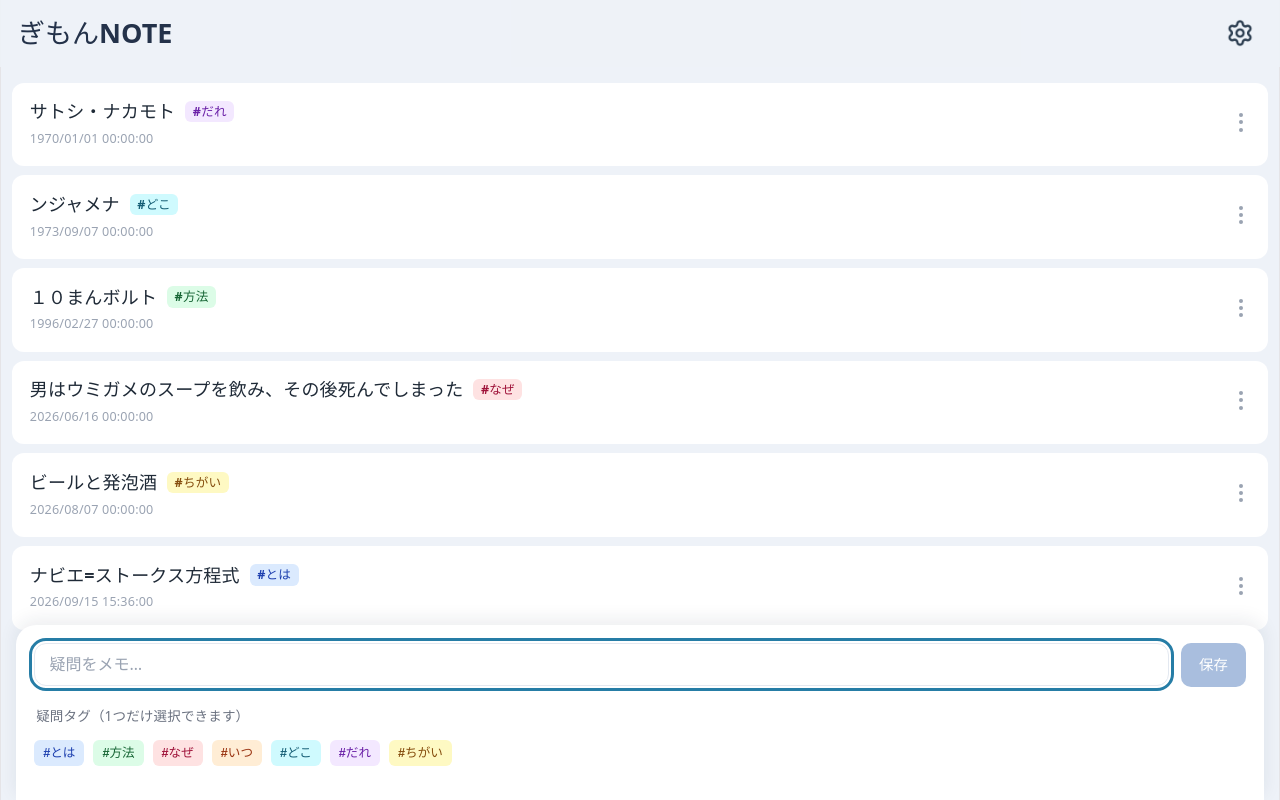
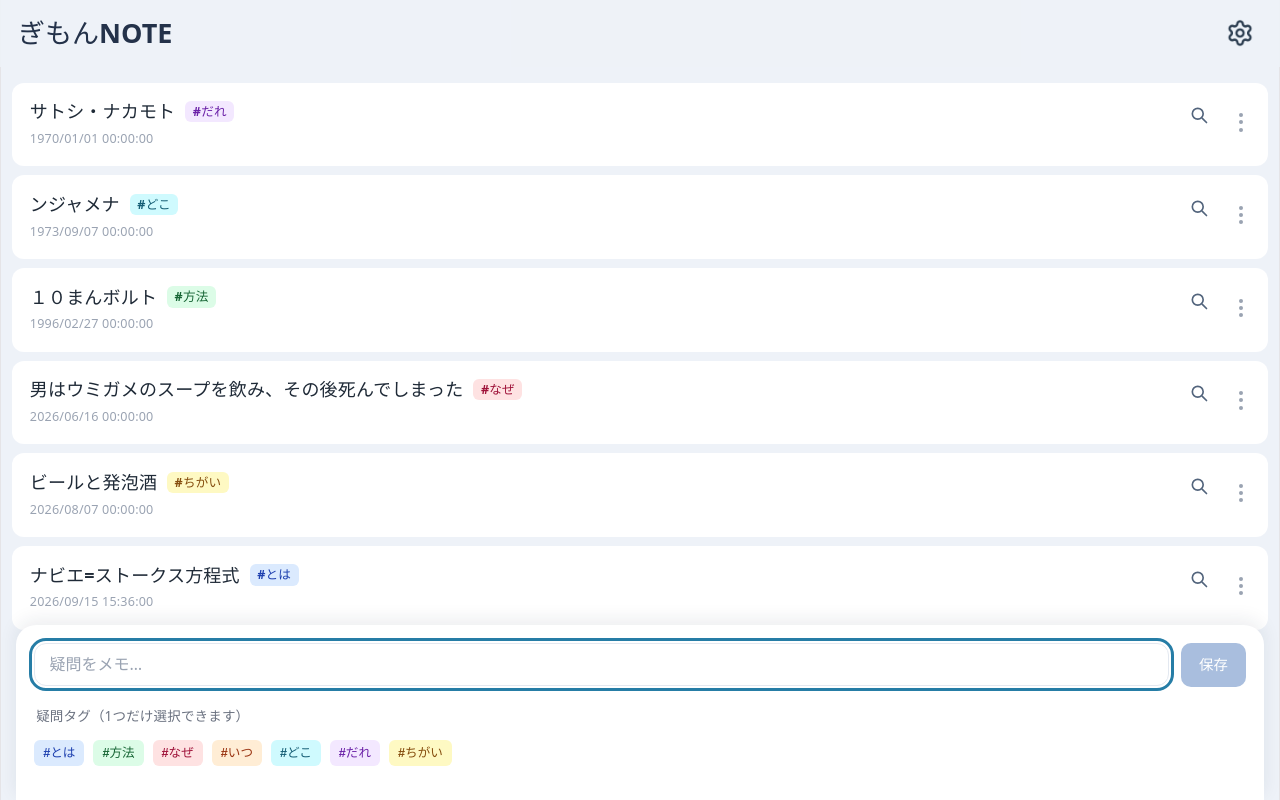
Before and after one commit to ak-2302/forgechu, a React (Vite) app in the folder vite-project/: page / in a window 1280 px wide. Built offline with nearby package versions, Linux system fonts and the light colour scheme.

Commit message:
検索ボタンを追加

```diff
--- a/vite-project/src/components/MemoCard.css
+++ b/vite-project/src/components/MemoCard.css
@@ -4,8 +4,34 @@
     border-radius: 12px;
     width: 100%;
     background-color: white;
-    padding: 0.8rem 2.6rem 0.8rem 1rem;
+    padding: 0.8rem 5.5rem 0.8rem 1rem;
     margin-top: 0.5rem;
+}
+
+.memo-search-button {
+    position: absolute;
+    top: 0.8rem;
+    right: 2.6rem;
+    display: inline-flex;
+    align-items: center;
+    justify-content: center;
+    width: 2rem;
+    min-width: 44px;
+    height: 2rem;
+    min-height: 44px;
+    margin-top: calc((2rem - max(2rem, 44px)) / 2);
+    border-radius: 50%;
+    color: #52647c;
+    text-decoration: none;
+}
+
+.memo-search-button:hover {
+    background: #eef2f8;
+}
+
+.memo-search-button:focus-visible {
+    outline: 2px solid #4170b5;
+    outline-offset: 2px;
 }
 
 .memo-text-row {
--- a/vite-project/src/components/MemoCard.tsx
+++ b/vite-project/src/components/MemoCard.tsx
@@ -9,8 +9,24 @@ const MemoCard = (props: {
   tags: Tag[];
   onDelete?: () => void;
 }) => {
+  const searchQuery = [props.textData.trim(), ...props.tags].filter(Boolean).join(' ');
+  const searchUrl = `https://www.google.com/search?${new URLSearchParams({ q: searchQuery })}`;
+
   return (
     <div className="memo-card">
+      <a
+        className="memo-search-button"
+        href={searchUrl}
+        target="_blank"
+        rel="noopener noreferrer external"
+        aria-label={`${searchQuery}をGoogleで検索（別画面で開きます）`}
+        title="Googleで検索"
+      >
+        <svg width="20" height="20" viewBox="0 0 24 24" fill="none" stroke="currentColor" strokeWidth="2" strokeLinecap="round" aria-hidden="true">
+          <circle cx="10.5" cy="10.5" r="6.5" />
+          <path d="m16 16 5 5" />
+        </svg>
+      </a>
       <MemoOption onDelete={props.onDelete} />
       <div className="memo-text-row">
         <p className="memo-text">{props.textData}</p>
```
